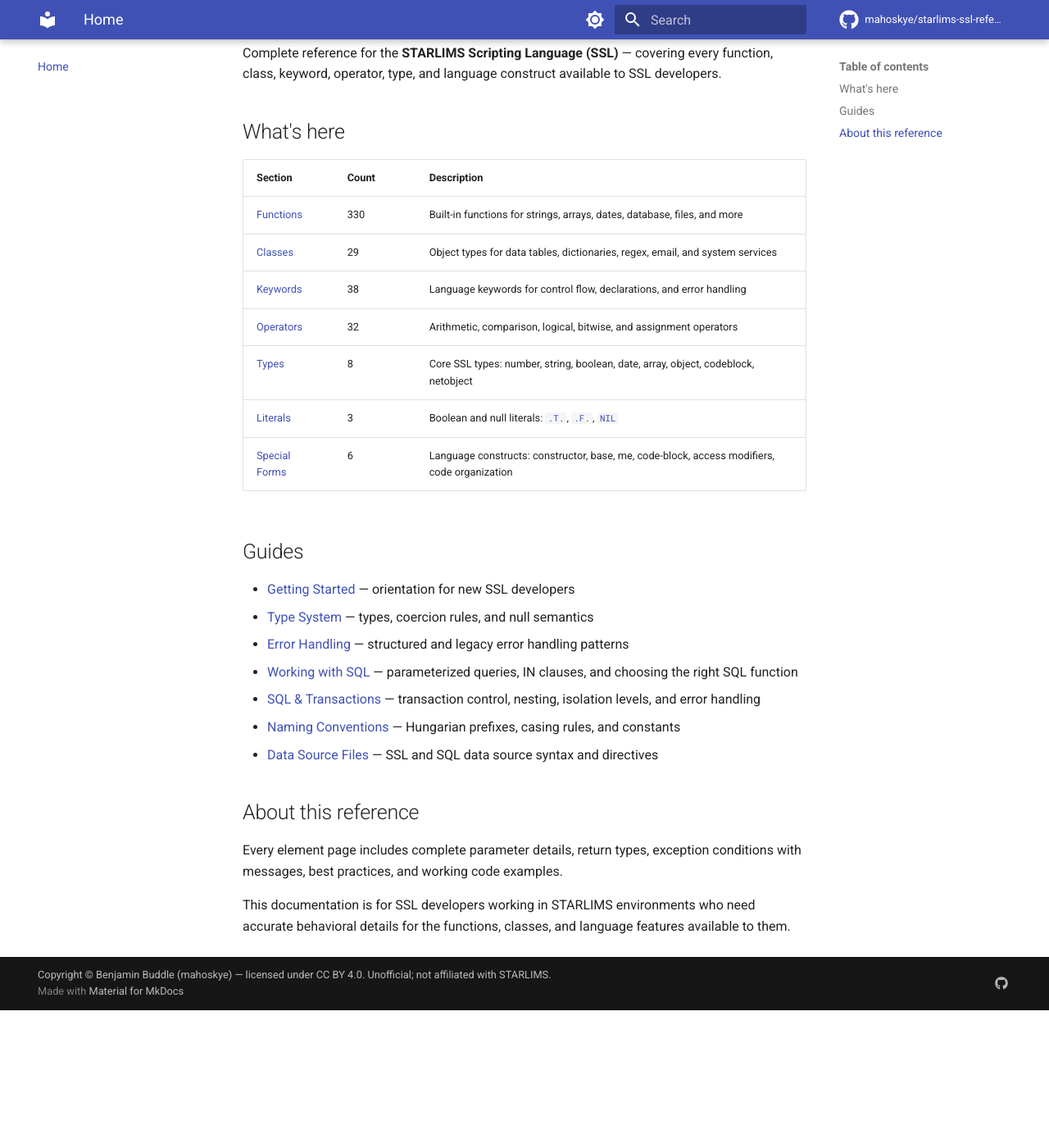
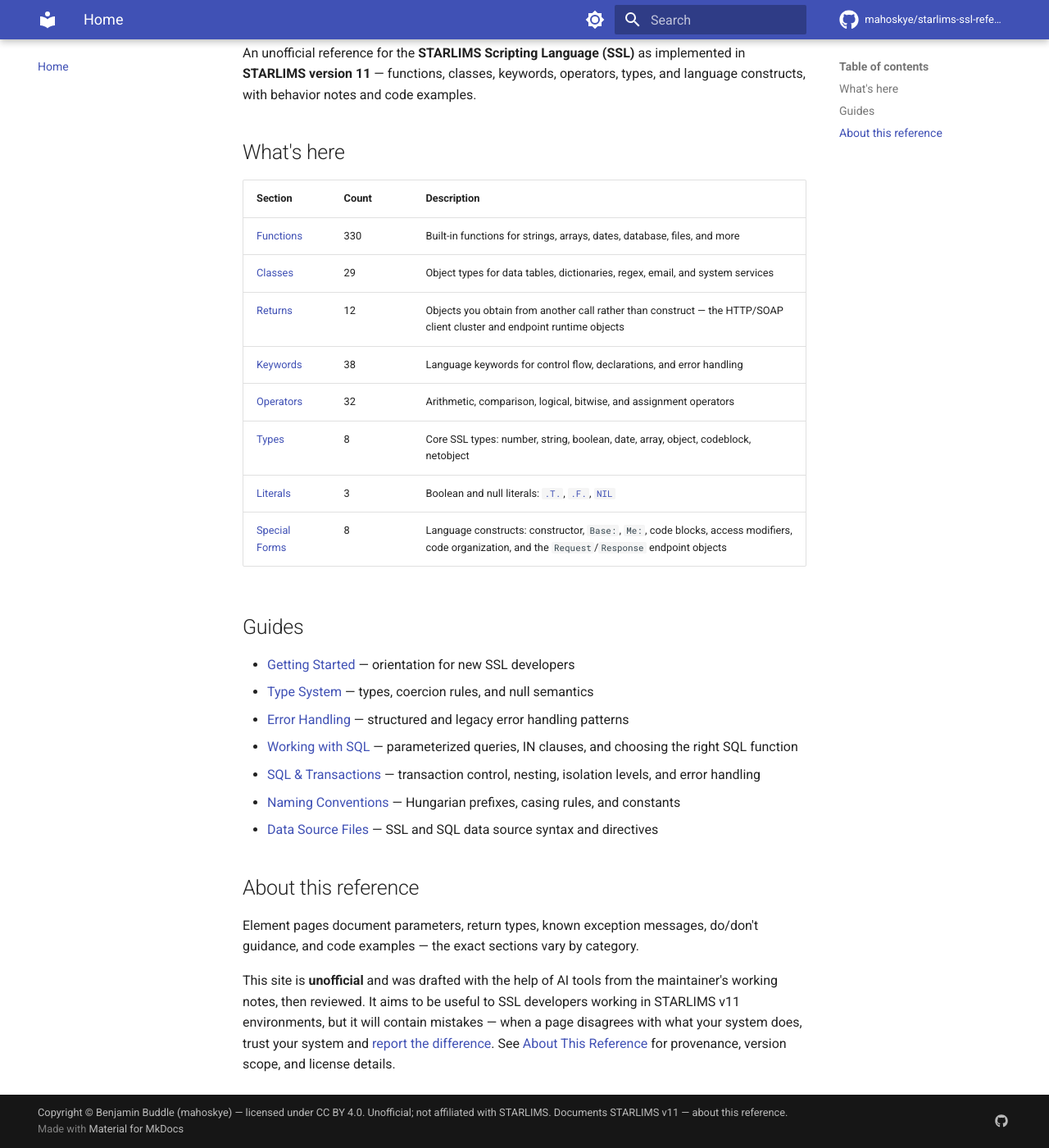
Before and after one commit to mahoskye/starlims-ssl-reference, an MkDocs documentation site: the page built from content/index.md, in a window 1280 px wide and 1400 px high, scrolled down 176 px. Shown: the whole window at 82% size. Built offline with MkDocs 1.6.1 and Material for MkDocs 9.7.7, drawn with Linux system fonts in a browser that asks for light colours; comment, search, counter and statistics services are not loaded; before the commit the page ends 1408 px from its top, so only the background shows below that.

Commit message:
docs: surface trust, provenance, and v11 scoping on the published site (closes #19)
The README's disclaimers (unofficial, AI-assisted, STARLIMS v11 only)
never reached the rendered site, which instead overclaimed. Now:

- New About page: unofficial status, AI-assisted provenance, v11
  version scope, how to report problems, disclaimer, license. Added
  as the last nav tab.
- Footer: adds "Documents STARLIMS v11" and links the About page.
- Home page: honest framing ("unofficial ... as implemented in
  STARLIMS version 11"), adds the missing Returns row to the What's
  here table, corrects Special Forms to 8 (incl. Request/Response),
  and replaces the "every element page includes ... exception
  conditions" overclaim (false for 68/330 function pages) with an
  accurate description plus a report-an-issue link.
- reference/index.md: same softening; section list varies by category.
- Edit-this-page button on every page (content.action.edit +
  edit_uri) so readers can act on the disclaimer.
- Last-updated dates via git-revision-date-localized (deploy.yml
  already uses fetch-depth: 0; plugin added to requirements.txt).
- Per-page meta descriptions: hooks.py now feeds each page's summary
  frontmatter into its meta description; previously all 477 pages
  shipped one identical description. site_description updated for
  pages without a summary.

Covers the overlapping site-chrome items I4-I7 of #25.

Co-Authored-By: Claude Fable 5 <noreply@anthropic.com>

```diff
--- a/content/index.md
+++ b/content/index.md
@@ -1,6 +1,6 @@
 # SSL Reference
 
-Complete reference for the **STARLIMS Scripting Language (SSL)** — covering every function, class, keyword, operator, type, and language construct available to SSL developers.
+An unofficial reference for the **STARLIMS Scripting Language (SSL)** as implemented in **STARLIMS version 11** — functions, classes, keywords, operators, types, and language constructs, with behavior notes and code examples.
 
 ## What's here
 
@@ -8,11 +8,12 @@ Complete reference for the **STARLIMS Scripting Language (SSL)** — covering ev
 |---------|-------|-------------|
 | [Functions](reference/functions/index.md) | 330 | Built-in functions for strings, arrays, dates, database, files, and more |
 | [Classes](reference/classes/index.md) | 29 | Object types for data tables, dictionaries, regex, email, and system services |
+| [Returns](reference/returns/index.md) | 12 | Objects you obtain from another call rather than construct — the HTTP/SOAP client cluster and endpoint runtime objects |
 | [Keywords](reference/keywords/index.md) | 38 | Language keywords for control flow, declarations, and error handling |
 | [Operators](reference/operators/index.md) | 32 | Arithmetic, comparison, logical, bitwise, and assignment operators |
 | [Types](reference/types/index.md) | 8 | Core SSL types: number, string, boolean, date, array, object, codeblock, netobject |
 | [Literals](reference/literals/index.md) | 3 | Boolean and null literals: [`.T.`](reference/literals/true.md), [`.F.`](reference/literals/false.md), [`NIL`](reference/literals/nil.md) |
-| [Special Forms](reference/special-forms/index.md) | 6 | Language constructs: constructor, base, me, code-block, access modifiers, code organization |
+| [Special Forms](reference/special-forms/index.md) | 8 | Language constructs: constructor, `Base:`, `Me:`, code blocks, access modifiers, code organization, and the `Request`/`Response` endpoint objects |
 
 ## Guides
 
@@ -26,6 +27,6 @@ Complete reference for the **STARLIMS Scripting Language (SSL)** — covering ev
 
 ## About this reference
 
-Every element page includes complete parameter details, return types, exception conditions with messages, best practices, and working code examples.
+Element pages document parameters, return types, known exception messages, do/don't guidance, and code examples — the exact sections vary by category.
 
-This documentation is for SSL developers working in STARLIMS environments who need accurate behavioral details for the functions, classes, and language features available to them.
+This site is **unofficial** and was drafted with the help of AI tools from the maintainer's working notes, then reviewed. It aims to be useful to SSL developers working in STARLIMS v11 environments, but it will contain mistakes — when a page disagrees with what your system does, trust your system and [report the difference](https://github.com/mahoskye/starlims-ssl-reference/issues). See [About This Reference](about.md) for provenance, version scope, and license details.
--- a/mkdocs.yml
+++ b/mkdocs.yml
@@ -1,17 +1,19 @@
 site_name: SSL Reference
 hooks:
   - docs/hooks.py
-site_description: Complete reference for the STARLIMS Scripting Language (SSL)
+site_description: Unofficial reference for the STARLIMS Scripting Language (SSL), documenting STARLIMS version 11
 site_url: https://mahoskye.github.io/starlims-ssl-reference/
 repo_url: https://github.com/mahoskye/starlims-ssl-reference
 repo_name: mahoskye/starlims-ssl-reference
+edit_uri: edit/main/content/
 docs_dir: content
 site_dir: _site
 copyright: >
   Copyright &copy; Benjamin Buddle (mahoskye) —
   licensed under
   <a href="https://creativecommons.org/licenses/by/4.0/" target="_blank" rel="noopener">CC BY 4.0</a>.
-  Unofficial; not affiliated with STARLIMS.
+  Unofficial; not affiliated with STARLIMS. Documents STARLIMS v11 —
+  <a href="https://mahoskye.github.io/starlims-ssl-reference/about/">about this reference</a>.
 
 theme:
   name: material
@@ -40,12 +42,17 @@ theme:
     - search.suggest
     - search.highlight
     - content.code.copy
+    - content.action.edit
     - toc.follow
   icon:
     repo: fontawesome/brands/github
+    edit: material/pencil
 
 plugins:
   - search
+  - git-revision-date-localized:
+      type: date
+      fallback_to_build_date: true
 
 extra_css:
   - stylesheets/extra.css
@@ -598,3 +605,4 @@ nav:
         - reference/special-forms/access-modifiers.md
         - reference/special-forms/code-block.md
         - reference/special-forms/code-organization.md
+  - About: about.md
--- a/requirements.txt
+++ b/requirements.txt
@@ -1,3 +1,4 @@
 mkdocs>=1.6
 mkdocs-material>=9.5
+mkdocs-git-revision-date-localized-plugin>=1.2
 pygments>=2.17
```
Also changed, not shown: content/about.md (added, +56 -0 lines), content/reference/index.md (+4 -4 lines), docs/hooks.py (+7 -0 lines).
